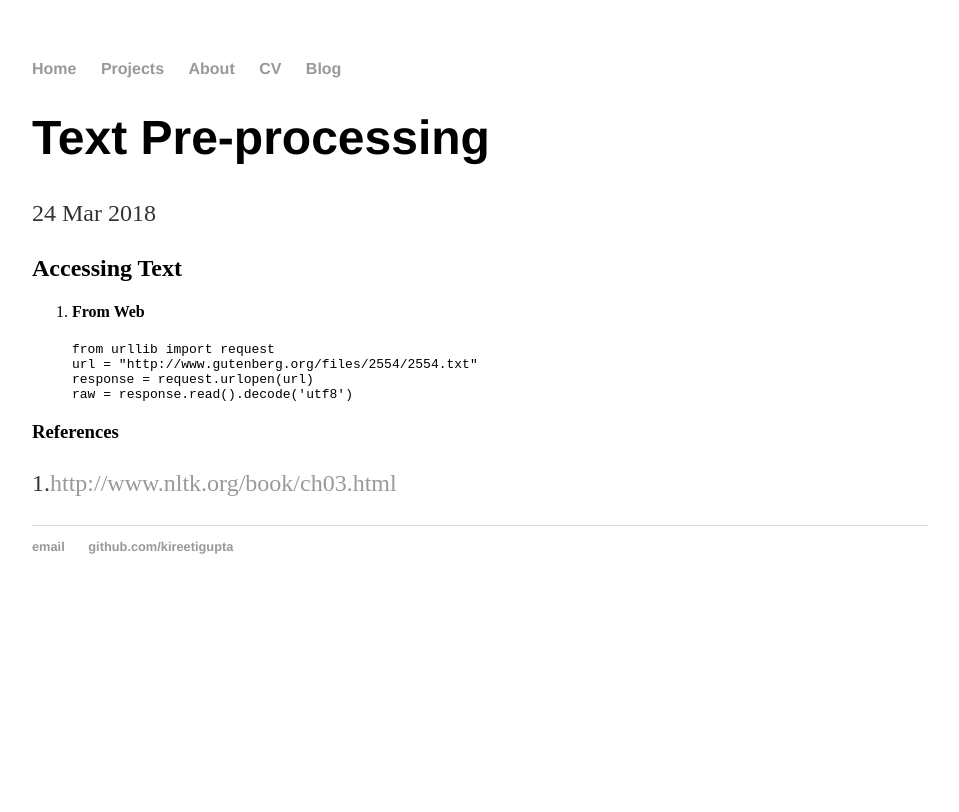
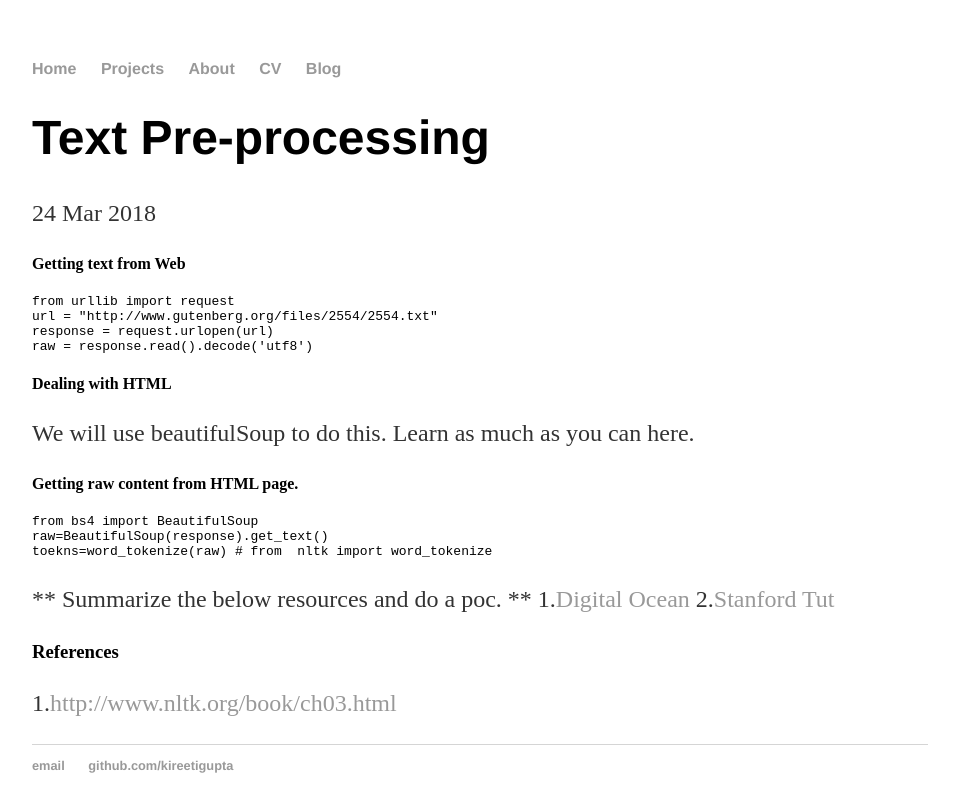
Before and after one commit to kireetigupta/kireetiboorla.github.io, a Jekyll site: the page built from _posts/2018-03-24-text-pre-processing.md, in a window 1280 px wide. Shown: the top 812 px of the page, without its empty margins (160-1119 px from the left). Built offline with Jekyll 4.4.1, drawn with Linux system fonts in a browser that asks for light colours.

Commit message:
Update 2018-03-24-text-pre-processing.md

````diff
--- a/_posts/2018-03-24-text-pre-processing.md
+++ b/_posts/2018-03-24-text-pre-processing.md
@@ -2,15 +2,25 @@
 layout: post
 title: Text Pre-processing
 ---
-## Accessing Text
-1. #### From Web
+
+#### Getting text from Web
 ```python
 from urllib import request
 url = "http://www.gutenberg.org/files/2554/2554.txt"
 response = request.urlopen(url)
 raw = response.read().decode('utf8')
 ```
-
+#### Dealing with HTML
+We will use beautifulSoup to do this. Learn as much as you can here.
+#### Getting raw content from HTML page.
+```python
+from bs4 import BeautifulSoup
+raw=BeautifulSoup(response).get_text()
+toekns=word_tokenize(raw) # from  nltk import word_tokenize
+```
+** Summarize the below resources and do a poc. **
+1.[Digital Ocean](https://www.digitalocean.com/community/tutorials/how-to-scrape-web-pages-with-beautiful-soup-and-python-3)
+2.[Stanford Tut](http://web.stanford.edu/~zlotnick/TextAsData/Web_Scraping_with_Beautiful_Soup.html)
 
 
 
````
